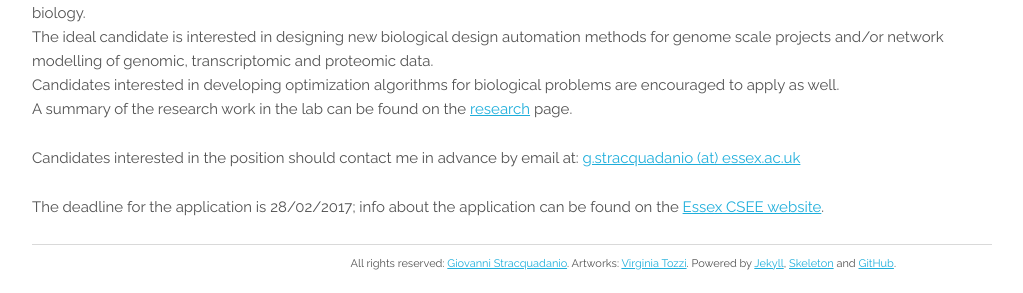
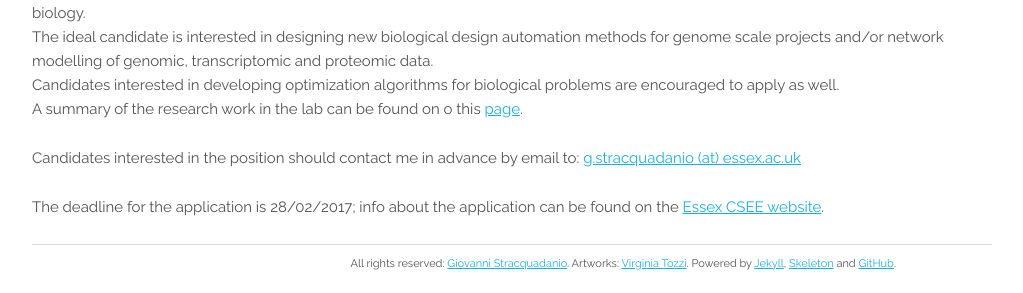
Before and after one commit to stracquadaniolab/stracquadaniolab.github.io, a Jekyll site: the page built from _posts/2017-01-11-phd-csee-fellowships.markdown, in a window 1280 px wide. Shown: the part 159-452 px from the top of the page, without its empty margins (128-1151 px from the left). Built offline with Jekyll 4.4.1, drawn with Linux system fonts in a browser that asks for light colours.

Commit message:
updated phd call

```diff
--- a/_posts/2017-01-11-phd-csee-fellowships.markdown
+++ b/_posts/2017-01-11-phd-csee-fellowships.markdown
@@ -10,8 +10,8 @@ The ideal candidate is interested in designing new biological design automation
 methods for genome scale projects and/or network modelling of genomic,
 transcriptomic and proteomic data.
 Candidates interested in developing optimization algorithms for biological problems are encouraged to apply as well.
-A summary of the research work in the lab can be found on the  [research](http://www.stracquadanio.me/research) page.
+A summary of the research work in the lab can be found on o this [page](http://www.stracquadanio.me/research).
 
-Candidates interested in the position should contact me in advance by email at: [g.stracquadanio (at) essex.ac.uk](mailto:g.stracquadanio@essex.ac.uk)
+Candidates interested in the position should contact me in advance by email to: [g.stracquadanio (at) essex.ac.uk](mailto:g.stracquadanio@essex.ac.uk)
 
 The deadline for the application is 28/02/2017; info about the application can be found on the [Essex CSEE website](https://www.essex.ac.uk/csee/fees_and_scholarships/).
```
